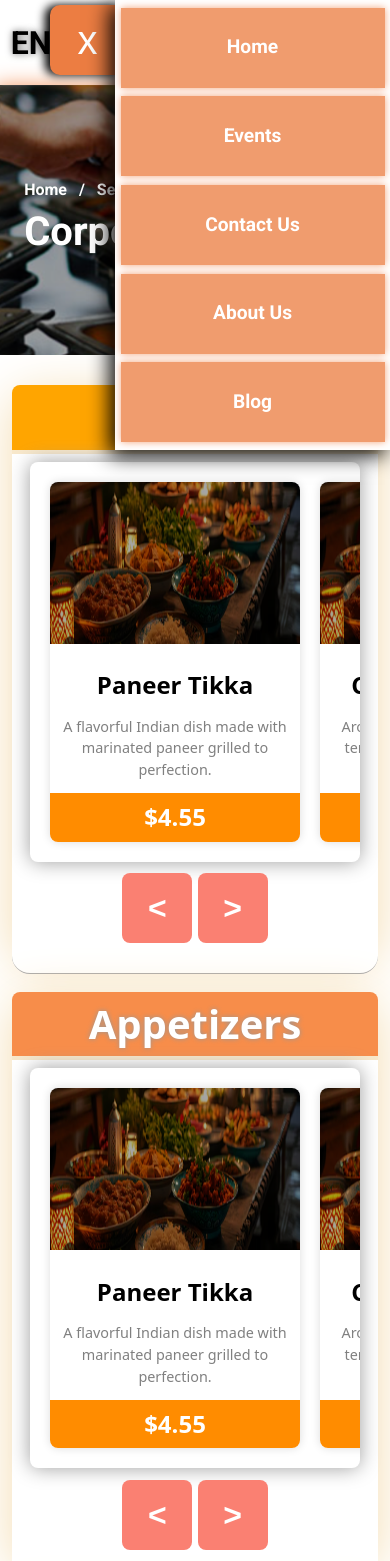
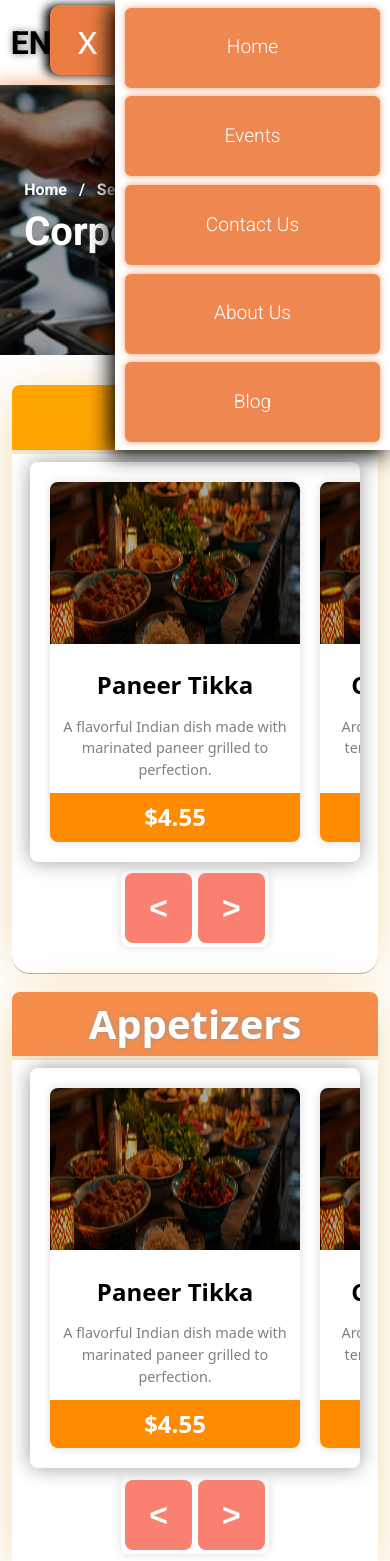
Before and after one commit to AnshulGoyal589/savourysoir-e, a React (Vite) app: page /corporate-event in a window 390 px wide. Shown: the top 1561 px of the page. Built offline with nearby package versions, Linux system fonts and the light colour scheme.

Commit message:
Committing minor changes before committing

```diff
--- a/src/components/Header/Navbar/navbar.css
+++ b/src/components/Header/Navbar/navbar.css
@@ -117,12 +117,13 @@
         display:flex;
         align-items:center;
         justify-content:center;
-        width:96%;
+        width:93%;
         color:white;
         box-shadow:0px 0px 7.5px #f3a47a;
-        font-weight:600;
-        background-color: #f09c6e;
+        font-weight:300;
+        background-color: #ee8850;
         font-size: larger;
+        border-radius: 6px;
         /* border-bottom:2px solid #f4ac84; */
     }
     .header .collapse-sidebar{
--- a/src/pages/EventMenu/eventmenu.css
+++ b/src/pages/EventMenu/eventmenu.css
@@ -97,14 +97,15 @@
     background-color:rgb(255, 140, 0);
 }
 .menu-main .scroll-buttons {
-    width:100%;
+    width:min-content;
     margin-top:2%;
     display:flex;
     align-items: center;
     justify-content: center;
-    gap:1.5%;
+    gap:4%;
     padding:1%;
     border-radius:8px;
+    box-shadow:0px 0px 10px rgb(220, 220, 220);
 }
 .menu-main .scroll-buttons button{
     width:70px;
--- a/src/pages/Events/events.css
+++ b/src/pages/Events/events.css
@@ -170,7 +170,7 @@
     left:5%;
     min-width:350px;
     height:350px;
-    background-image:linear-gradient(salmon,brown,rgb(80, 18, 18));
+    background-image:radial-gradient(salmon,brown,rgb(80, 18, 18));
     margin-top:5%;
     color:white;
     display:flex;
@@ -298,7 +298,7 @@
 }
 .birthday .title{
     flex:1.2;
-    background-color:black;
+    background-image:linear-gradient(to right,black,brown);
     display:flex;
     justify-content:center;
     align-items:center;
@@ -322,7 +322,6 @@
 }
 .birthday .description{
     flex:1.5;
-    border-right:10px solid #f09c6e;
     border-bottom:10px solid #f09c6e;
     border-bottom-right-radius: 8px;
     display:flex;
```
